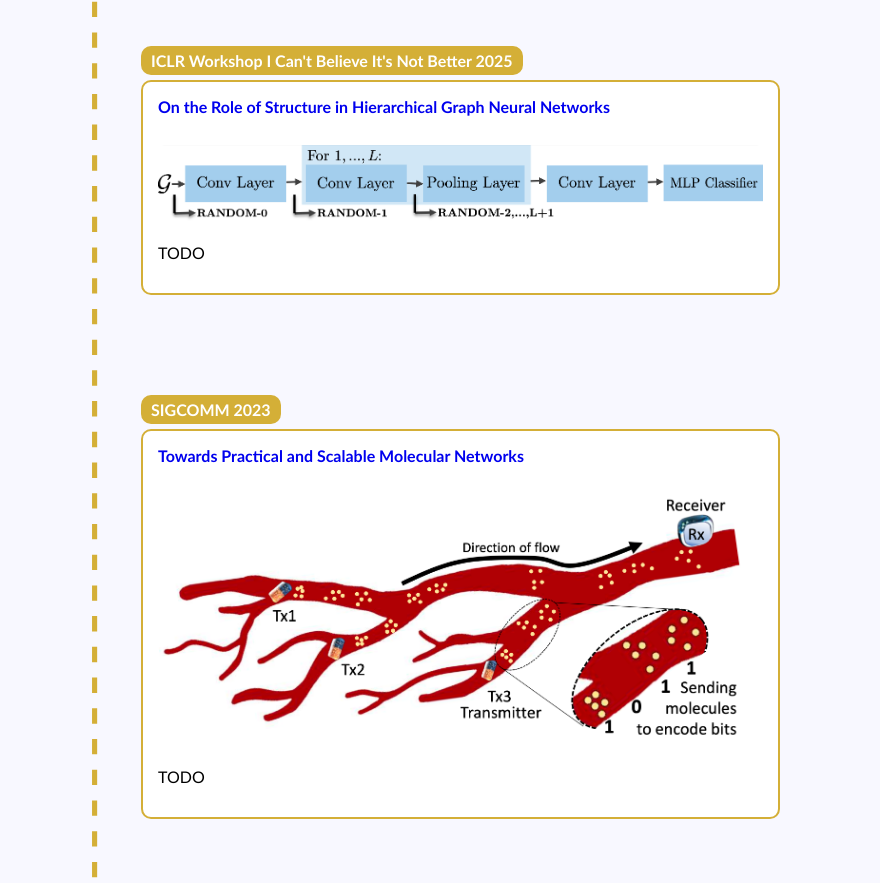
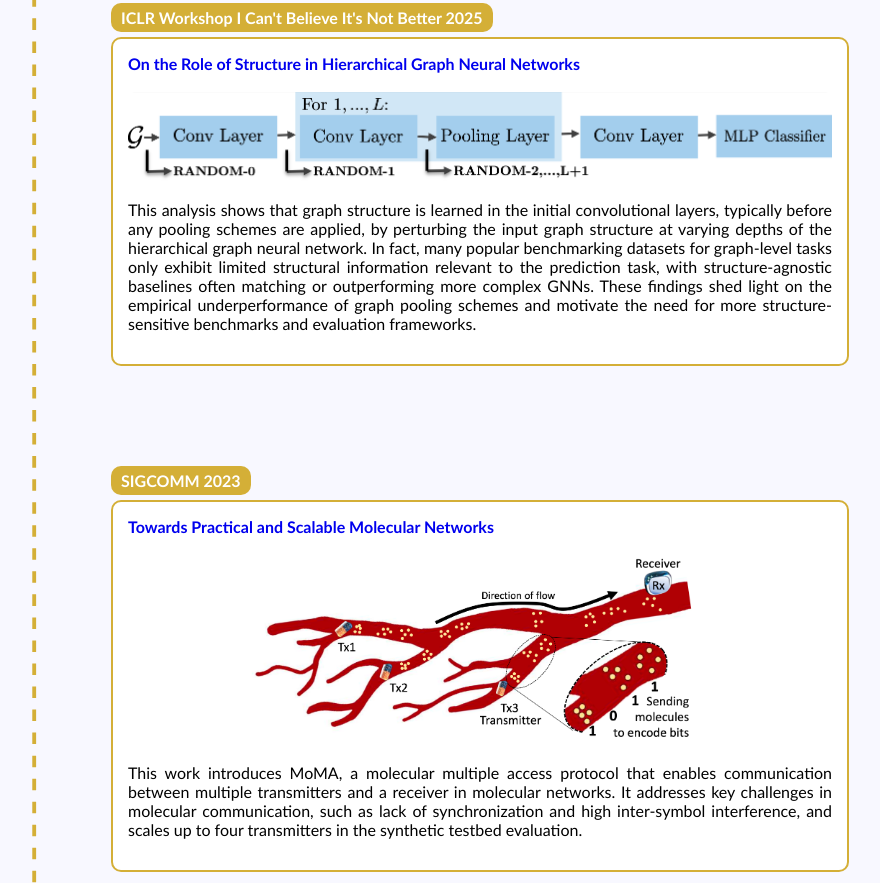
Before and after one commit to ogutsevda/ogutsevda.github.io, a plain HTML site: page pubs.html in a window 1280 px wide. Shown: the part 971-1854 px from the top of the page, without its empty margins (209-1089 px from the left). Drawn offline with Linux system fonts and the light colour scheme.

Commit message:
finalized (?) the pubs page for now

```diff
--- a/pubs.html
+++ b/pubs.html
@@ -25,7 +25,8 @@
     <div class="line bottom-line"></div>
 </header>
 
-<section class="timeline-wrapper">
+<div class="timeline-wrapper">
+    <div class="timeline-column">
         <svg class="timeline-svg" viewBox="-10 -10 100 1500" preserveAspectRatio="xMidYMin meet">
             <defs>
                 <marker id="arrowhead" markerWidth="6" markerHeight="6"
@@ -42,8 +43,10 @@
             marker-start="url(#arrowhead)" />
             <text x="25" y="0" fill="#D4AF37" font-size="10" font-weight="bold">time</text>
         </svg>
+    </div>
+    <div class="content-column">
 
-    <div class="marker" style="top: 100px;">
+        <div class="marker" style="top: 3vw;">
             <div class="date">arXiv 2025</div>
             <div class="pub-box">
                 <strong>Benchmarking Instance-Level Learnability and Interpretability in Multiple Instance Learning</strong><br><br>
@@ -54,7 +57,7 @@
             </div>
         </div>
 
-    <div class="marker" style="top: 50px;">
+        <div class="marker" style="top: 3vw;">
             <div class="date">ICLR Workshop I Can't Believe It's Not Better 2025</div>
             <div class="pub-box">
                 <a href="https://openreview.net/pdf?id=WpYdiLd5Fm">
@@ -62,51 +65,51 @@
                   </a><br><br>
                 <img src="images/iclr.png" class="pub-img">
                 <p>
-                TODO
+                    This analysis shows that graph structure is learned in the initial convolutional layers, typically before any pooling schemes are applied, by perturbing the input graph structure at varying depths of the hierarchical graph neural network. In fact, many popular benchmarking datasets for graph-level tasks only exhibit limited structural information relevant to the prediction task, with structure-agnostic baselines often matching or outperforming more complex GNNs. These findings shed light on the empirical underperformance of graph pooling schemes and motivate the need for more structure-sensitive benchmarks and evaluation frameworks.
                 </p>
             </div>
         </div>
 
-    <div class="marker" style="top: 50px;">
+        <div class="marker" style="top: 3vw;">
             <div class="date">SIGCOMM 2023</div>
             <div class="pub-box">
                 <a href="https://dl.acm.org/doi/pdf/10.1145/3603269.3604881">
                 <strong>Towards Practical and Scalable Molecular Networks</strong>
                 </a><br><br>
-            <img src="images/sigcomm.png" class="pub-img">
+                <img src="images/sigcomm.png" class="pub-img" style="max-width: 65%;">
                 <p>
-                TODO
+                    This work introduces MoMA, a molecular multiple access protocol that enables communication between multiple transmitters and a receiver in molecular networks. It addresses key challenges in molecular communication, such as lack of synchronization and high inter-symbol interference, and scales up to four transmitters in the synthetic testbed evaluation.
                 </p>
             </div>
         </div>
 
-    <div class="marker" style="top: 50px;">
+        <div class="marker" style="top: 3vw;">
             <div class="date">TMLR 2023</div>
             <div class="pub-box">
                 <a href="https://openreview.net/pdf?id=OqbGu3hdQb">
                 <strong>Contextual Combinatorial Multi-output GP Bandits with Group Constraints</strong>
                 </a><br><br>
-            <img src="images/tmlr.png" class="pub-img">
+                <img src="images/tmlr.png" class="pub-img" style="max-width: 65%;">
                 <p>
-                TODO
+                    This paper proposes TCGP-UCB which is an algorithm for combinatorial contextual bandit problems with privacy-driven group constraints. It balances between maximizing cumulative super arm reward and satisfying group reward constraints and can be tuned to prefer one over the other, with information-theoretic regret bounds.
                 </p>
             </div>
         </div>
 
-    <div class="marker" style="top: 50px;">
+        <div class="marker" style="top: 3vw;">
             <div class="date">UYMS 2021</div>
             <div class="pub-box">
                 <a href="https://ieeexplore.ieee.org/stamp/stamp.jsp?tp=&arnumber=9659677">
                 <strong>A Performance Study Depending on Execution Times of Various Frameworks in Machine Learning Inference</strong>
                 </a><br><br>
-            <img src="images/uyms.png" class="pub-img">
+                <img src="images/uyms.png" class="pub-img" style="max-width: 60%;">
                 <p>
-                TODO
+                    This study benchmarks inference latency across multiple machine learning frameworks using a 2-layer neural network model. The model is implemented in PyTorch and converted to TorchScript and ONNX formats. Inference is performed using LibTorch, ONNX Runtime, and TensorRT on both CPU and GPU. Results show that TensorRT with ONNX delivers the fastest performance, demonstrating its efficiency and potential for deployment scenarios.
                 </p>
             </div>
         </div>
-
-</section>
+    </div>
+</div>
 
 <script>
 window.onload = function() {
--- a/styles.css
+++ b/styles.css
@@ -161,22 +161,31 @@ header img {
 }
 
 .timeline-wrapper {
-    position: relative;
-    padding-left: 100px;
+    display: flex;
+    flex-direction: row;
+    align-items: flex-start;
+}
+
+.timeline-column {
+    flex-shrink: 0;
+    width: 15vw;
+    padding-left: 10vw;
+}
+
+.content-column {
+    flex-grow: 1;
+    width: 75vw;
 }
 
 .timeline-svg {
-    position: absolute;
-    left: 150px;
-    top: 0;
-    width: 20vw;
-    height: 800vh;
+    width: 100%;
+    height: 100%;
+    display: block;
 }
 
 .marker {
     position: relative;
     margin-bottom: 100px;
-    margin-left: 250px;
 }
 
 .date {
@@ -195,15 +204,15 @@ header img {
     border-radius: 10px;
     padding: 15px;
     text-align: justify;
-    width: 65%;
-    min-width: 300px;
-    max-width: 2000px;
-
+    max-width: 55vw;
+    width: 100%;
 }
 
 .pub-img {
     max-width: 100%;
     height: auto;
     border-radius: 8px;
-    margin-top: 10px;
+    display: block;
+    margin-left: auto;
+    margin-right: auto;
 }
```
Also changed, not shown: index.html (+1 -1 lines). Lines whose indentation alone changed are shown as unchanged.
